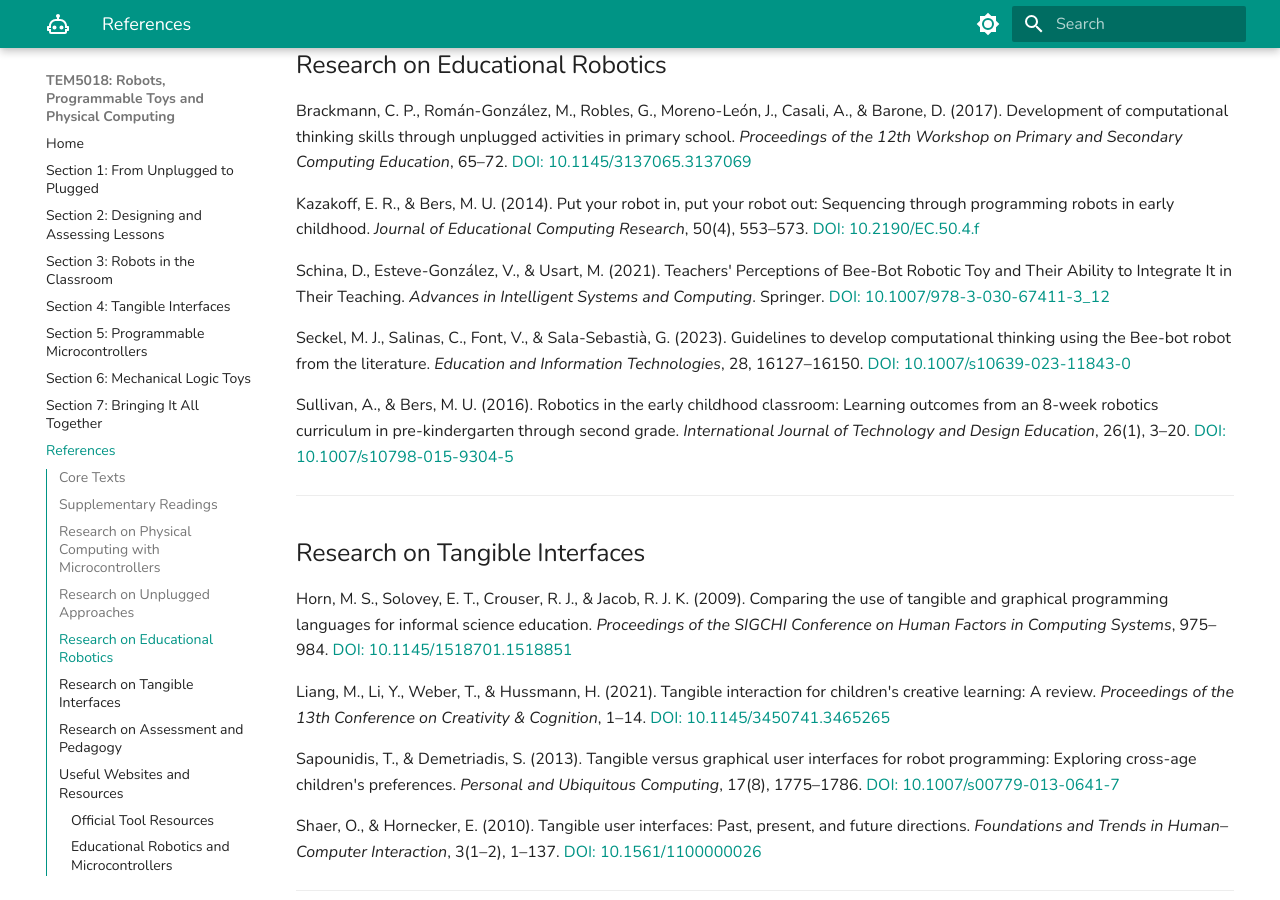
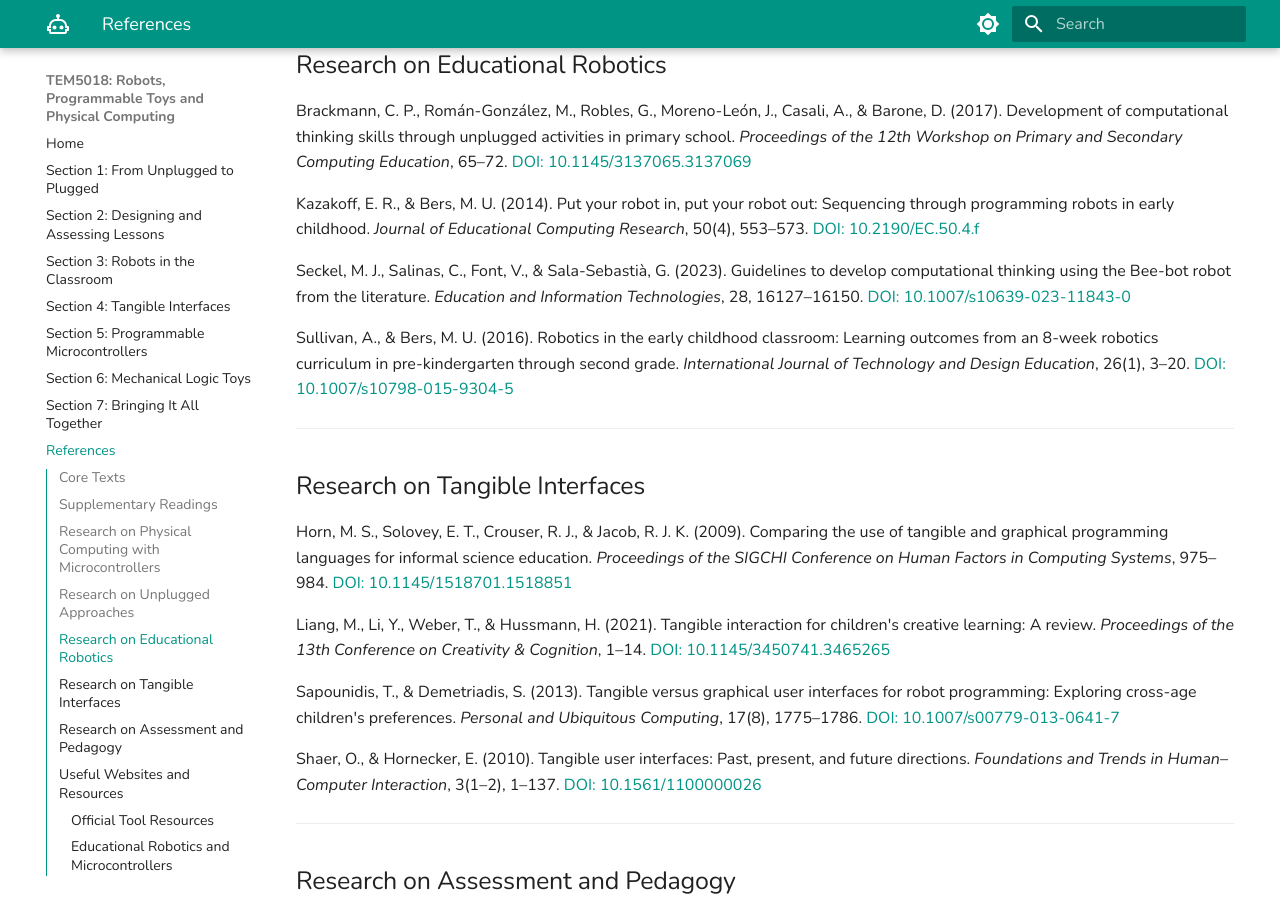
Before and after one commit to ccolo01/tem5018, an MkDocs documentation site: the page built from docs/references.md, in a window 1280 px wide and 900 px high, scrolled down 1617 px. Built offline with MkDocs 1.6.1 and Material for MkDocs 9.7.7, drawn with Linux system fonts in a browser that asks for light colours.

Commit message:
Update references.md

```diff
--- a/docs/references.md
+++ b/docs/references.md
@@ -57,8 +57,6 @@ del Olmo-Muñoz, J., Cózar-Gutiérrez, R., & González-Calero, J. A. (2020). Co
 Brackmann, C. P., Román-González, M., Robles, G., Moreno-León, J., Casali, A., & Barone, D. (2017). Development of computational thinking skills through unplugged activities in primary school. *Proceedings of the 12th Workshop on Primary and Secondary Computing Education*, 65–72. [DOI: 10.1145/3137065.3137069](https://doi.org/10.1145/3137065.3137069)
 
 Kazakoff, E. R., & Bers, M. U. (2014). Put your robot in, put your robot out: Sequencing through programming robots in early childhood. *Journal of Educational Computing Research*, 50(4), 553–573. [DOI: 10.2190/EC.50.4.f](https://doi.org/10.2190/EC.50.4.f)
-
-Schina, D., Esteve-González, V., & Usart, M. (2021). Teachers' Perceptions of Bee-Bot Robotic Toy and Their Ability to Integrate It in Their Teaching. *Advances in Intelligent Systems and Computing*. Springer. [DOI: 10.1007/978-3-030-67411-3_12](https://doi.org/10.1007/978-3-030-67411-3_12)
 
 Seckel, M. J., Salinas, C., Font, V., & Sala-Sebastià, G. (2023). Guidelines to develop computational thinking using the Bee-bot robot from the literature. *Education and Information Technologies*, 28, 16127–16150. [DOI: 10.1007/s10639-023-11843-0](https://doi.org/10.1007/s10639-023-11843-0)
 
```
